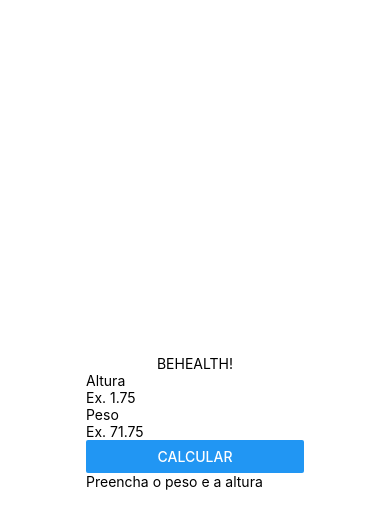
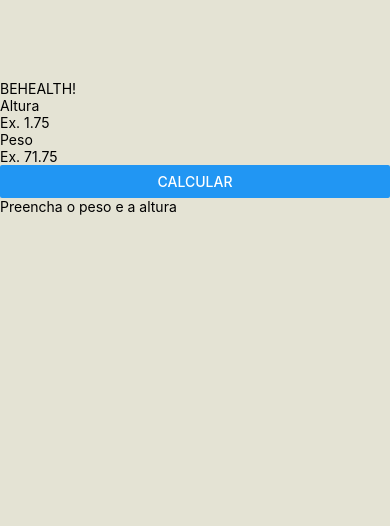
Before and after one commit to ElaineCostadev/First-React-Native, a React Native app: screen / in a window 390 px wide. Shown: the top 526 px of the page. Built offline with nearby package versions, Linux system fonts and the light colour scheme.

Commit message:
:fix: retirando component Main e inserindo diretamente o Form

```diff
--- a/App.js
+++ b/App.js
@@ -1,12 +1,12 @@
 import { StyleSheet, View } from 'react-native';
 import Title from './src/components/Title.js';
-import Main from './src/components/Main.js';
+import Form from './src/components/Form.js';
 
 export default function App() {
   return (
     <View style={styles.container}>
       <Title />
-      <Main />
+      <Form />
     </View>
   );
 }
@@ -14,8 +14,7 @@
 const styles = StyleSheet.create({
   container: {
     flex: 1,
-    backgroundColor: '#fff',
-    alignItems: 'center',
-    justifyContent: 'center',
+    backgroundColor: '#E4E3D4',
+    paddingTop: 80,
   },
 });
```
